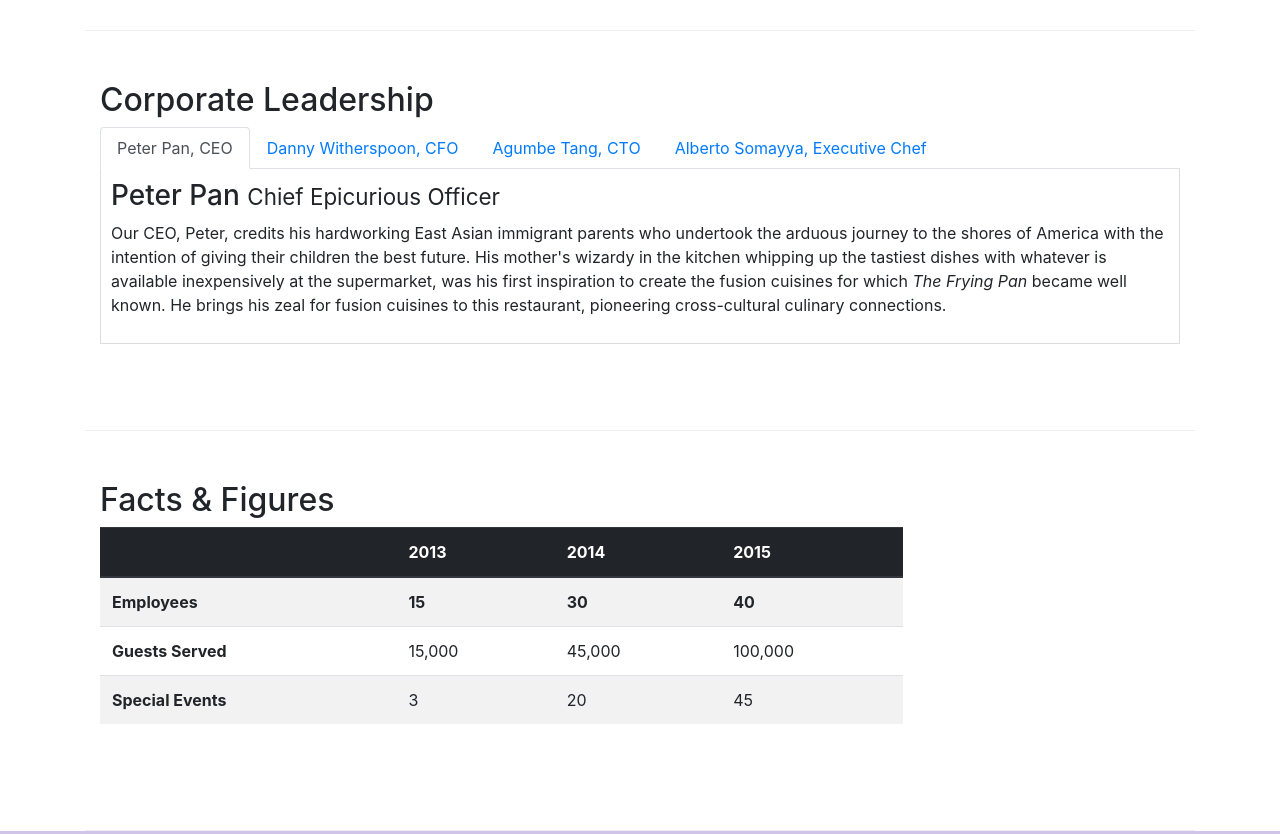
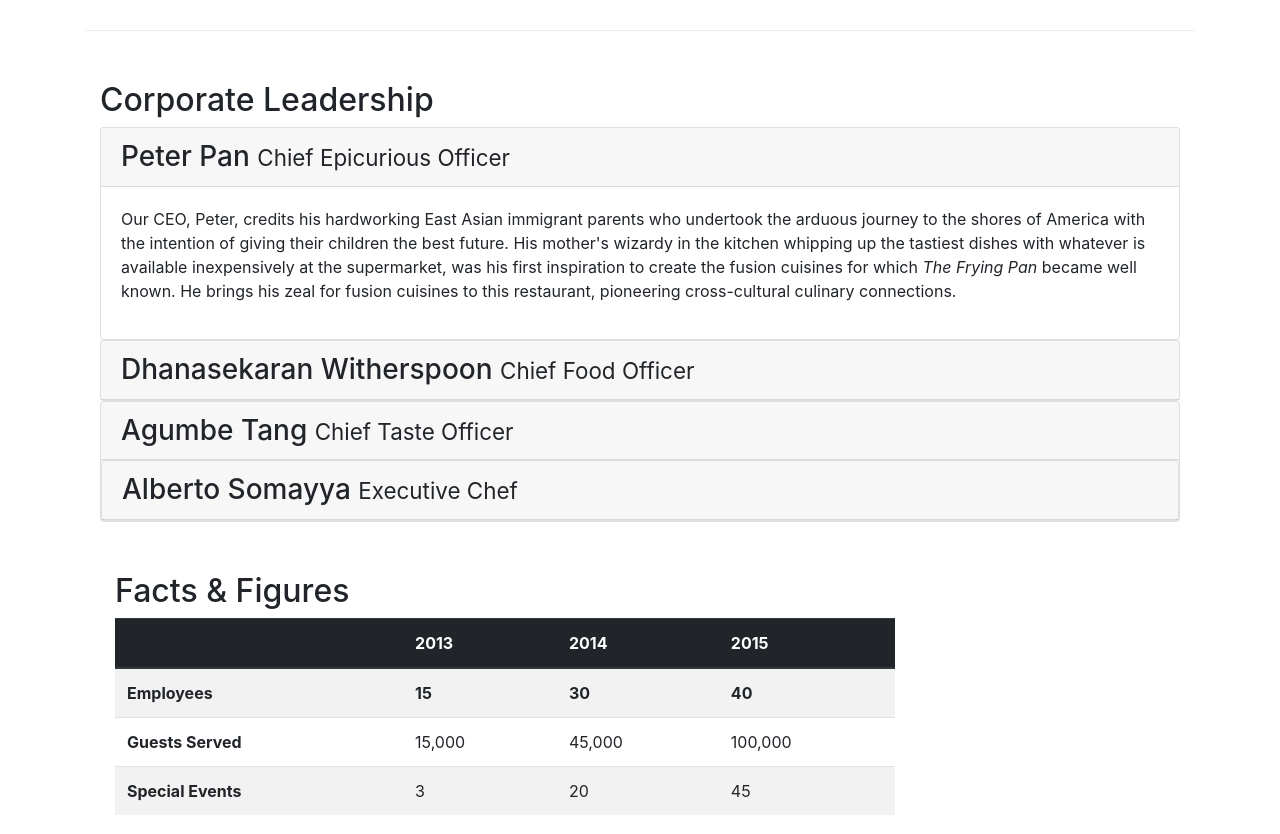
Before and after one commit to gitbitgames/conFusion, a website: page aboutus.html in a window 1280 px wide. Shown: the part 920-1754 px from the top of the page. Drawn offline with nearby package versions, Linux system fonts and the light colour scheme.

Commit message:
accordion

```diff
--- a/aboutus.html
+++ b/aboutus.html
@@ -101,42 +101,67 @@
         <div class="row row-content">
             <div class="col-12">
                 <h2>Corporate Leadership</h2>
+                            <!-- MAKING ACCORDION-->
+                <div id="accordion">
 
-                <ul class="nav nav-tabs">
-                    <li class="nav-item">
-                        <a class="nav-link active" href="#peter"
-                        role="tab" data-toggle="tab">Peter Pan, CEO</a>
-                    </li>
-                    <li class="nav-item">
-                        <a class="nav-link" href="#danny" role="tab" data-toggle="tab">Danny Witherspoon, CFO</a>
-                    </li>
-                    <li class="nav-item">
-                        <a class="nav-link" href="#agumbe" role="tab" data-toggle="tab">Agumbe Tang, CTO</a>
-                    </li>
-                    <li class="nav-item">
-                        <a class="nav-link" href="#alberto" role="tab" data-toggle="tab">Alberto Somayya, Executive Chef</a>
-                    </li>
-                </ul>
-                <div class="tab-content">
-                    <div role="tabpanel" class="tab-pane fade show active" id="peter">
-                        <h3>Peter Pan <small>Chief Epicurious Officer</small></h3>
-                        <p class="d-none d-sm-block">Our CEO, Peter, credits his hardworking East Asian immigrant parents who undertook the arduous journey to the shores of America with the intention of giving their children the best future. His mother's wizardy in the kitchen whipping up the tastiest dishes with whatever is available inexpensively at the supermarket, was his first inspiration to create the fusion cuisines for which <em>The Frying Pan</em> became well known. He brings his zeal for fusion cuisines to this restaurant, pioneering cross-cultural culinary connections.</p>
+                    <div class="card">
+                        <div role="tab" class="card-header" id="peterhead">
+                            <h3 class="mb-0">
+                                <a data-toggle="collapse" data-target="#peter">
+                                    Peter Pan <small>Chief Epicurious Officer</small>
+                                </a>
+                            </h3>
+                        </div>
+                        <div class="collapse show" id="peter" data-parent="#accordion">
+                            <div class="card-body">
+                                <p class="d-none d-sm-block">Our CEO, Peter, credits his hardworking East Asian immigrant parents who undertook the arduous journey to the shores of America with the intention of giving their children the best future. His mother's wizardy in the kitchen whipping up the tastiest dishes with whatever is available inexpensively at the supermarket, was his first inspiration to create the fusion cuisines for which <em>The Frying Pan</em> became well known. He brings his zeal for fusion cuisines to this restaurant, pioneering cross-cultural culinary connections.</p>
+                            </div>
+                        </div>
                     </div>
 
-                    <div role="tabpanel" class="tab-pane fade" id="danny">
-                        <h3>Dhanasekaran Witherspoon <small>Chief Food Officer</small></h3>
-                        <p class="d-none d-sm-block">Our CFO, Danny, as he is affectionately referred to by his colleagues, comes from a long established family tradition in farming and produce. His experiences growing up on a farm in the Australian outback gave him great appreciation for varieties of food sources. As he puts it in his own words, <em>Everything that runs, wins, and everything that stays, pays!</em></p>
+                    <div class="card">
+                        <div class="card-header" role="tab" id="dannyhead">
+                            <h3 class="mb-0">
+                                <a class="collapsed" data-toggle="collapse" data-target="#danny">
+                                    Dhanasekaran Witherspoon <small>Chief Food Officer</small>
+                                </a>
+                            </h3>
+                        </div>
+                        <div class="collapse" id="danny" data-parent="#accordion">
+                            <div class="card-body">
+                                <p class="d-none d-sm-block">Our CFO, Danny, as he is affectionately referred to by his colleagues, comes from a long established family tradition in farming and produce. His experiences growing up on a farm in the Australian outback gave him great appreciation for varieties of food sources. As he puts it in his own words, <em>Everything that runs, wins, and everything that stays, pays!</em></p>
+                            </div>
+                        </div>
                     </div>
 
-                    <div role="tabpanel" class="tab-pane fade" id="agumbe">
-                        <h3>Agumbe Tang <small>Chief Taste Officer</small></h3>
-                        <p class="d-none d-sm-block">Blessed with the most discerning gustatory sense, Agumbe, our CTO, personally ensures that every dish that we serve meets his exacting tastes. Our chefs dread the tongue lashing that ensues if their dish does not meet his exacting standards. He lives by his motto, <em>You click only if you survive my lick.</em></p>
+                    <div class="card">
+                        <div class="card-header" role="tab" id="agumbehead">
+                            <h3 class="mb-0">
+                                <a class="collapsed" data-toggle="collapse" data-target="#agumbe">
+                                Agumbe Tang <small>Chief Taste Officer</small>
+                                </a>
+                            </h3>
+                        </div>
+                    <div class="collapse" id="agumbe" data-parent="#accordion">
+                        <div class="card-body">
+                            <p class="d-none d-sm-block">Blessed with the most discerning gustatory sense, Agumbe, our CTO, personally ensures that every dish that we serve meets his exacting tastes. Our chefs dread the tongue lashing that ensues if their dish does not meet his exacting standards. He lives by his motto, <em>You click only if you survive my lick.</em></p>
+                        </div>
                     </div>
 
-                    <div role="tabpanel" class="tab-pane fade" id="alberto">
-                        <h3>Alberto Somayya <small>Executive Chef</small></h3>
-                        <p class="d-none d-sm-block">Award winning three-star Michelin chef with wide International experience having worked closely with whos-who in the culinary world, he specializes in creating mouthwatering Indo-Italian fusion experiences. He says, <em>Put together the cuisines from the two craziest cultures, and you get a winning hit! Amma Mia!</em></p>
+                    <div class="card">
+                        <div class="card-header" role="tab" id="albertohead">
+                        <h3 class="mb-0">
+                            <a class="collapsed" data-toggle="collapse" data-target="#alberto">
+                            Alberto Somayya <small>Executive Chef</small>
+                            </a>
+                        </h3>
                     </div>
+                    <div class="collapse" id="alberto" data-parent="#accordion">
+                        <div class="card-body">
+                            <p class="d-none d-sm-block">Award winning three-star Michelin chef with wide International experience having worked closely with whos-who in the culinary world, he specializes in creating mouthwatering Indo-Italian fusion experiences. He says, <em>Put together the cuisines from the two craziest cultures, and you get a winning hit! Amma Mia!</em></p>
+                        </div>
+                    </div>
+
                 </div>
             </div>
         </div>
```
